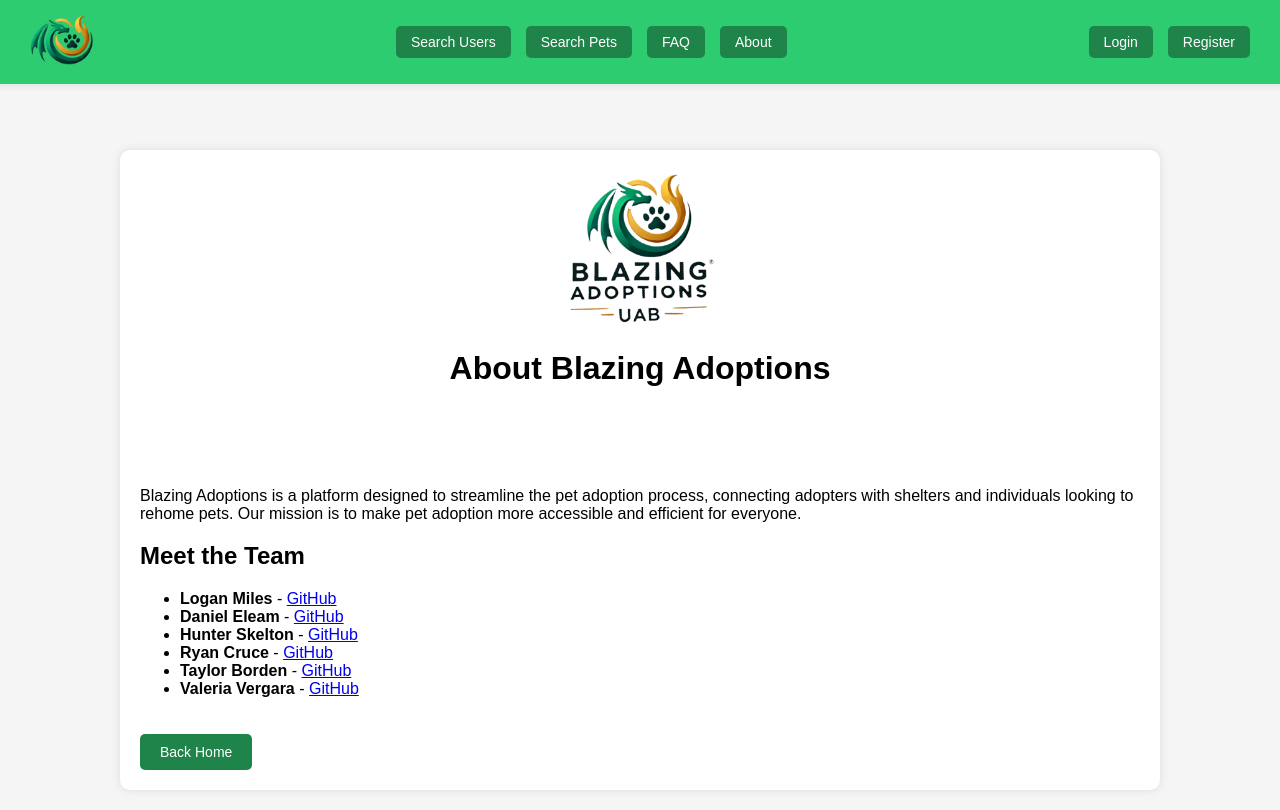
After one commit to lcmiles/CS-499-Capstone, a Flask app: template templates/about.html in a window 1280 px wide. The commit adds this page. Run offline with Flask 3, Linux system fonts and the light colour scheme; the template is opened without the code that fills it, so the values that code supplies are empty.

Commit message:
fix: removed bad link from faq, added about page, changed cursor

```diff
--- a/app.py
+++ b/app.py
@@ -21,7 +21,7 @@ import base64
 
 app = Flask(__name__)
 
-LOCAL_TESTING = True  # set True if running locally
+LOCAL_TESTING = False  # set True if running locally
 LOCAL_DB = False  # set True if using local database
 
 if LOCAL_TESTING:
@@ -639,12 +639,13 @@ def mark_notification_viewed(notification_id):
         db.session.commit()
     return redirect(url_for("view_pet", pet_id=notification.pet_id))
 
-<<<<<<< HEAD
 @app.route("/faq")
 def faq():
     return render_template('faq.html')
-=======
->>>>>>> origin/main
+
+@app.route("/about")
+def about():
+    return render_template('about.html')
 
 @app.context_processor
 def inject_notifications():
--- a/static/style.css
+++ b/static/style.css
@@ -1030,7 +1030,6 @@ button:disabled {
     color: #888;
 }
 
-<<<<<<< HEAD
 .faq-section {
     margin: 20px 0;
 }
@@ -1115,70 +1114,15 @@ button:disabled {
 
 /******cursor********/
 
-*{cursor: url('/static/cursor/icons8-cat-footprint-50.png'), auto !important;}
-=======
-.admin-badge {
-    display: inline-block;
-    padding: 5px 10px;
-    border-radius: 10px;
-    font-size: 12px;
-    font-weight: bold;
-    color: white;
-    text-align: center;
-    background-color: rgba(255, 0, 0, 0.7);
-    align-self: center;
-}
-.shelter-badge {
-    display: inline-block;
-    padding: 5px 10px;
-    border-radius: 10px;
-    font-size: 12px;
-    font-weight: bold;
-    color: white;
-    text-align: center;
-    background-color: #1e8449;
-    align-self: center;
-}
-.add-pet-btn {
-    display: inline-block;
-    padding: 5px;
-    background-color: #1e8449;
-    color: white;
-    text-decoration: none;
-    border-radius: 5px;
-    font-size: 14px;
-    text-align: center;
-    cursor: pointer;
-    transition: background-color 0.3s ease;
-    margin-left: 5px;
-}
-.add-pet-btn:hover {
-    background-color: #145a32;
+*{cursor: url('/static/cursor/cursor-unselect.png'), auto !important;}
+
+a:hover, button:hover, input[type="submit"]:hover, .faq-title:hover, .dropdown-link:hover, .view-pet-btn:hover, .back-home-btn:hover {
+    cursor: url('/static/cursor/cursor-select.png'), pointer !important;
 }
 
-.badges {
-    display: flex;
-    justify-content: center;
-    gap: 10px;
-    flex-wrap: wrap;
-    margin-top: 10px;
+.center-logo {
+    display: block;
+    margin: 0 auto;
+    width: 150px;
+    height: auto;
 }
-
-.scrollable-section {
-    max-height: 300px;
-    overflow-y: auto;
-    border: 1px solid #ddd;
-    padding: 10px;
-    margin-bottom: 20px;
-    border-radius: 5px;
-    background-color: #f9f9f9;
-}
-.scrollable-section ul {
-    list-style-type: none;
-    padding: 0;
-    margin: 0;
-}
-.scrollable-section li {
-    margin-bottom: 10px;
-}
->>>>>>> origin/main
--- /dev/null
+++ b/templates/about.html
@@ -0,0 +1,28 @@
+<!DOCTYPE html>
+<html>
+<head>
+    <title>About</title>
+    <link rel="stylesheet" type="text/css" href="{{ url_for('static', filename='style.css') }}">
+</head>
+<body>
+    {% include 'navbar.html' %}
+
+    <div class="container">
+        <img src="{{ url_for('static', filename='assets/logo.png') }}" alt="Blazing Adoptions Logo" class="center-logo">
+        <h1>About Blazing Adoptions</h1>
+        <p>Blazing Adoptions is a platform designed to streamline the pet adoption process, connecting adopters with shelters and individuals looking to rehome pets. Our mission is to make pet adoption more accessible and efficient for everyone.</p>
+
+        <h2>Meet the Team</h2>
+        <ul>
+            <li><strong>Logan Miles</strong> - <a href="https://github.com/lcmiles" target="_blank">GitHub</a></li>
+            <li><strong>Daniel Eleam</strong> - <a href="https://github.com/dmeleam" target="_blank">GitHub</a></li>
+            <li><strong>Hunter Skelton</strong> - <a href="https://github.com/skeltonh-UAB" target="_blank">GitHub</a></li>
+            <li><strong>Ryan Cruce</strong> - <a href="https://github.com/ryanc1731" target="_blank">GitHub</a></li>
+            <li><strong>Taylor Borden</strong> - <a href="https://github.com/TaylorBorden" target="_blank">GitHub</a></li>
+            <li><strong>Valeria Vergara</strong> - <a href="https://github.com/ValeriaVT3" target="_blank">GitHub</a></li>
+        </ul>
+
+        <button class="back-home-btn" onclick="window.location.href='{{ url_for('index') }}'">Back Home</button>
+    </div>
+</body>
+</html>
--- a/templates/navbar.html
+++ b/templates/navbar.html
@@ -13,12 +13,12 @@
             {% endif %}
             <a href="{{ url_for('search_users') }}" class="create-post-btn">Search Users</a>
             <a href="{{ url_for('search_pets_route') }}" class="create-post-btn">Search Pets</a>
-            <!-- ************************ CHANGE -->
-            <a href = "{{url_for('faq') }}" class="create-post-btn">FAQ</a>
             {% if session.get('user_id') %}
             <a href="{{ url_for('saved_pets') }}" class="create-post-btn">Saved Pets</a>
             <a href="{{ url_for('view_shelters') }}" class="create-post-btn">Shelters</a>
             {% endif %}
+            <a href = "{{url_for('faq') }}" class="create-post-btn">FAQ</a>
+            <a href="{{ url_for('about') }}" class="create-post-btn">About</a>
         </ul>
     </div>
 
```
Also changed, not shown: templates/faq.html (+32 -15 lines), static/cursor/cursor-select.png (added), static/cursor/cursor-unselect.png (added), static/cursor/icons8-cat-footprint-50.png (deleted).
